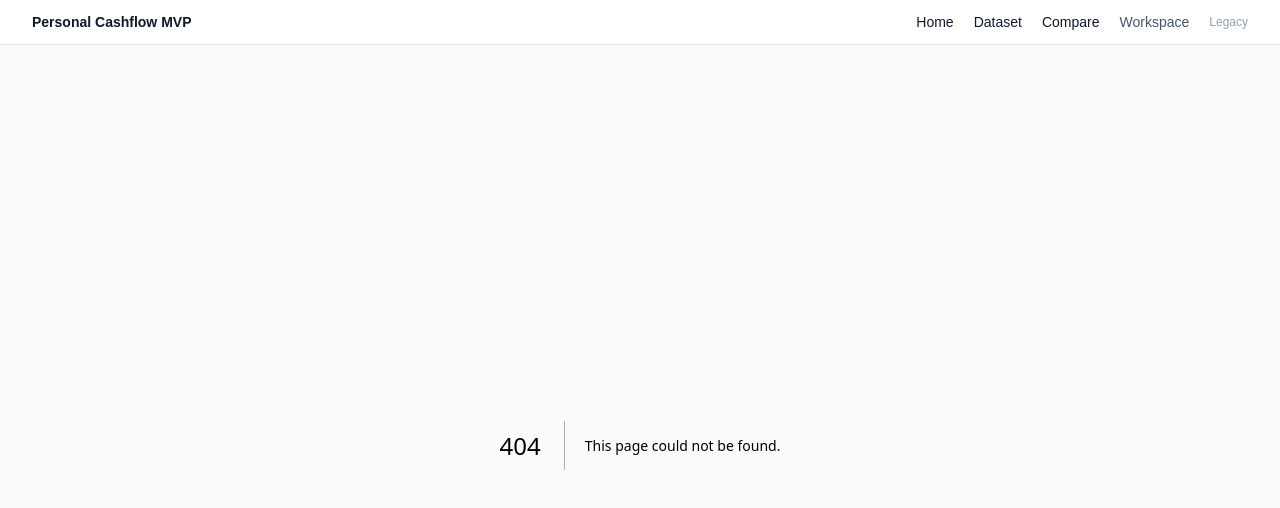
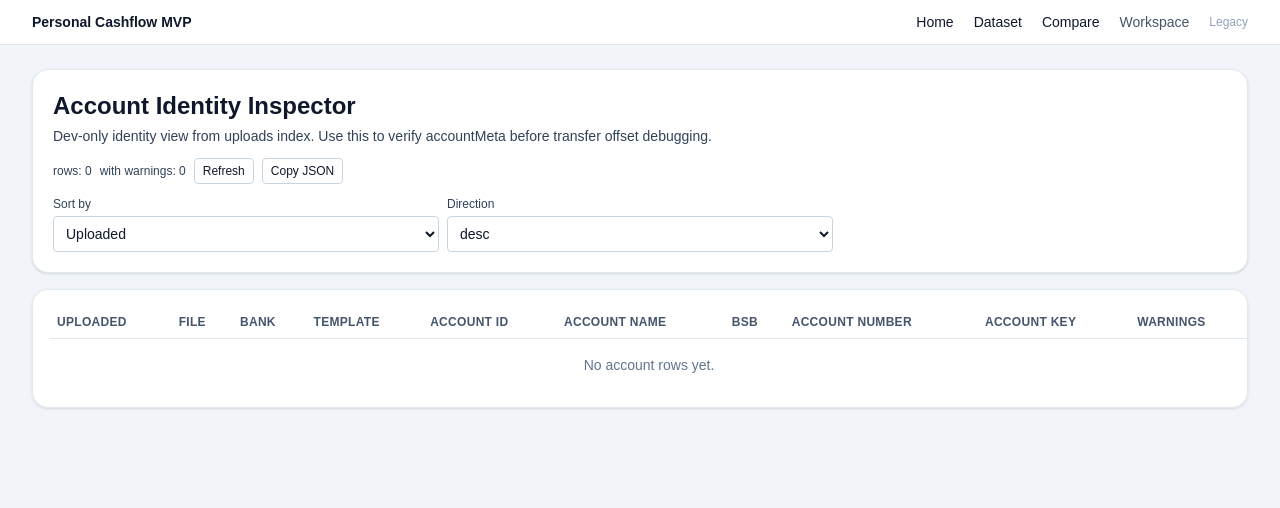
Before and after one commit to gannnnnnnnnnnnnn/mvp1, a Next.js app: page /dev/accounts in a window 1280 px wide. Before the commit this address had no page. Shown: the top 508 px of the page. Built offline with nearby package versions, Linux system fonts and the light colour scheme.

Commit message:
dev(accounts): add dev-only account identity inspector page and API

```diff
--- /dev/null
+++ b/app/api/dev/accounts/route.ts
@@ -0,0 +1,41 @@
+import { NextResponse } from "next/server";
+import { rejectIfProdApi } from "@/lib/devOnly";
+import { readIndex } from "@/lib/fileStore";
+
+function errorJson(status: number, code: string, message: string) {
+  return NextResponse.json(
+    { ok: false, error: { code, message } },
+    { status }
+  );
+}
+
+export async function GET() {
+  const blocked = rejectIfProdApi();
+  if (blocked) return blocked;
+
+  try {
+    const rows = await readIndex();
+    const accounts = rows
+      .map((row) => ({
+        fileId: row.id,
+        fileName: row.originalName,
+        uploadedAt: row.uploadedAt,
+        bankId: row.bankId || "cba",
+        templateId: row.templateId || row.templateType || "unknown",
+        accountId: row.accountId || "default",
+        accountMeta: {
+          accountName: row.accountMeta?.accountName,
+          bsb: row.accountMeta?.bsb,
+          accountNumber: row.accountMeta?.accountNumber,
+          accountKey: row.accountMeta?.accountKey,
+          metaWarnings: row.accountMeta?.metaWarnings || [],
+        },
+      }))
+      .sort((a, b) => b.uploadedAt.localeCompare(a.uploadedAt));
+
+    return NextResponse.json({ ok: true, count: accounts.length, accounts });
+  } catch (err) {
+    console.error("/api/dev/accounts failed", err);
+    return errorJson(500, "IO_FAIL", "Failed to load dev account identities.");
+  }
+}
--- /dev/null
+++ b/app/dev/accounts/AccountsClient.tsx
@@ -0,0 +1,227 @@
+"use client";
+
+import { useEffect, useMemo, useState } from "react";
+
+type ApiError = { code: string; message: string };
+
+type AccountRow = {
+  fileId: string;
+  fileName: string;
+  uploadedAt: string;
+  bankId: string;
+  templateId: string;
+  accountId: string;
+  accountMeta: {
+    accountName?: string;
+    bsb?: string;
+    accountNumber?: string;
+    accountKey?: string;
+    metaWarnings: string[];
+  };
+};
+
+type AccountsResponse = {
+  ok: true;
+  count: number;
+  accounts: AccountRow[];
+};
+
+type SortKey =
+  | "uploadedAt"
+  | "fileName"
+  | "bankId"
+  | "templateId"
+  | "accountId"
+  | "accountName"
+  | "accountKey";
+
+const SORT_LABELS: Record<SortKey, string> = {
+  uploadedAt: "Uploaded",
+  fileName: "File",
+  bankId: "Bank",
+  templateId: "Template",
+  accountId: "Account ID",
+  accountName: "Account Name",
+  accountKey: "Account Key",
+};
+
+function sortValue(row: AccountRow, key: SortKey) {
+  if (key === "uploadedAt") return row.uploadedAt || "";
+  if (key === "fileName") return row.fileName || "";
+  if (key === "bankId") return row.bankId || "";
+  if (key === "templateId") return row.templateId || "";
+  if (key === "accountId") return row.accountId || "";
+  if (key === "accountName") return row.accountMeta.accountName || "";
+  return row.accountMeta.accountKey || "";
+}
+
+export default function AccountsClient() {
+  const [rows, setRows] = useState<AccountRow[]>([]);
+  const [error, setError] = useState<ApiError | null>(null);
+  const [loading, setLoading] = useState(false);
+  const [sortKey, setSortKey] = useState<SortKey>("uploadedAt");
+  const [sortDir, setSortDir] = useState<"asc" | "desc">("desc");
+  const [copyStatus, setCopyStatus] = useState("");
+
+  async function fetchRows() {
+    setLoading(true);
+    setError(null);
+    setCopyStatus("");
+    try {
+      const res = await fetch("/api/dev/accounts", { cache: "no-store" });
+      const data = (await res.json()) as AccountsResponse | { ok: false; error: ApiError };
+      if (!data.ok) {
+        setError(data.error);
+        return;
+      }
+      setRows(data.accounts);
+    } catch {
+      setError({ code: "FETCH_FAILED", message: "Failed to load /api/dev/accounts" });
+    } finally {
+      setLoading(false);
+    }
+  }
+
+  async function copyJson() {
+    await navigator.clipboard.writeText(JSON.stringify(rows, null, 2));
+    setCopyStatus("Copied.");
+    window.setTimeout(() => setCopyStatus(""), 1200);
+  }
+
+  useEffect(() => {
+    void fetchRows();
+  }, []);
+
+  const sortedRows = useMemo(() => {
+    return [...rows].sort((a, b) => {
+      const left = sortValue(a, sortKey);
+      const right = sortValue(b, sortKey);
+      const diff = left.localeCompare(right);
+      return sortDir === "asc" ? diff : -diff;
+    });
+  }, [rows, sortDir, sortKey]);
+
+  const warningCount = useMemo(
+    () => sortedRows.filter((row) => row.accountMeta.metaWarnings.length > 0).length,
+    [sortedRows]
+  );
+
+  return (
+    <main className="min-h-screen bg-slate-100 px-6 py-6 text-slate-900 sm:px-8">
+      <div className="mx-auto max-w-[1400px] space-y-4">
+        <section className="rounded-2xl border border-slate-200 bg-white p-5 shadow-sm">
+          <h1 className="text-2xl font-semibold text-slate-900">Account Identity Inspector</h1>
+          <p className="mt-1 text-sm text-slate-700">
+            Dev-only identity view from uploads index. Use this to verify accountMeta before transfer offset debugging.
+          </p>
+          <div className="mt-3 flex flex-wrap items-center gap-2 text-xs text-slate-700">
+            <span>rows: {sortedRows.length}</span>
+            <span>with warnings: {warningCount}</span>
+            <button
+              type="button"
+              onClick={() => void fetchRows()}
+              className="rounded border border-slate-300 bg-white px-2 py-1 text-slate-900 hover:bg-slate-50"
+            >
+              {loading ? "Refreshing..." : "Refresh"}
+            </button>
+            <button
+              type="button"
+              onClick={() => void copyJson()}
+              className="rounded border border-slate-300 bg-white px-2 py-1 text-slate-900 hover:bg-slate-50"
+              disabled={sortedRows.length === 0}
+            >
+              Copy JSON
+            </button>
+            {copyStatus ? <span className="text-emerald-700">{copyStatus}</span> : null}
+          </div>
+
+          <div className="mt-3 grid gap-2 sm:grid-cols-3">
+            <label className="text-xs font-medium text-slate-700">
+              Sort by
+              <select
+                className="mt-1 h-9 w-full rounded border border-slate-300 bg-white px-2 text-sm text-slate-900"
+                value={sortKey}
+                onChange={(e) => setSortKey(e.target.value as SortKey)}
+              >
+                {(Object.keys(SORT_LABELS) as SortKey[]).map((key) => (
+                  <option key={key} value={key}>
+                    {SORT_LABELS[key]}
+                  </option>
+                ))}
+              </select>
+            </label>
+            <label className="text-xs font-medium text-slate-700">
+              Direction
+              <select
+                className="mt-1 h-9 w-full rounded border border-slate-300 bg-white px-2 text-sm text-slate-900"
+                value={sortDir}
+                onChange={(e) => setSortDir(e.target.value as "asc" | "desc")}
+              >
+                <option value="desc">desc</option>
+                <option value="asc">asc</option>
+              </select>
+            </label>
+          </div>
+
+          {error && (
+            <div className="mt-3 rounded border border-rose-200 bg-rose-50 p-2 text-sm text-rose-700">
+              {error.code}: {error.message}
+            </div>
+          )}
+        </section>
+
+        <section className="overflow-auto rounded-2xl border border-slate-200 bg-white p-4 shadow-sm">
+          <table className="min-w-[1200px] text-sm text-slate-900">
+            <thead>
+              <tr className="border-b border-slate-200 text-left text-xs uppercase tracking-wide text-slate-600">
+                <th className="px-2 py-2">Uploaded</th>
+                <th className="px-2 py-2">File</th>
+                <th className="px-2 py-2">Bank</th>
+                <th className="px-2 py-2">Template</th>
+                <th className="px-2 py-2">Account ID</th>
+                <th className="px-2 py-2">Account Name</th>
+                <th className="px-2 py-2">BSB</th>
+                <th className="px-2 py-2">Account Number</th>
+                <th className="px-2 py-2">Account Key</th>
+                <th className="px-2 py-2">Warnings</th>
+              </tr>
+            </thead>
+            <tbody>
+              {sortedRows.map((row) => {
+                const hasWarnings = row.accountMeta.metaWarnings.length > 0;
+                return (
+                  <tr
+                    key={row.fileId}
+                    className={`border-b border-slate-100 ${hasWarnings ? "bg-amber-50" : "bg-white"}`}
+                  >
+                    <td className="px-2 py-2">{row.uploadedAt.slice(0, 19).replace("T", " ")}</td>
+                    <td className="px-2 py-2">{row.fileName}</td>
+                    <td className="px-2 py-2">{row.bankId}</td>
+                    <td className="px-2 py-2">{row.templateId}</td>
+                    <td className="px-2 py-2 font-mono text-xs">{row.accountId}</td>
+                    <td className="px-2 py-2">{row.accountMeta.accountName || "-"}</td>
+                    <td className="px-2 py-2 font-mono text-xs">{row.accountMeta.bsb || "-"}</td>
+                    <td className="px-2 py-2 font-mono text-xs">
+                      {row.accountMeta.accountNumber || "-"}
+                    </td>
+                    <td className="px-2 py-2 font-mono text-xs">{row.accountMeta.accountKey || "-"}</td>
+                    <td className="px-2 py-2 text-xs">
+                      {hasWarnings ? row.accountMeta.metaWarnings.join(", ") : "-"}
+                    </td>
+                  </tr>
+                );
+              })}
+              {sortedRows.length === 0 && !loading ? (
+                <tr>
+                  <td colSpan={10} className="px-2 py-4 text-center text-sm text-slate-500">
+                    No account rows yet.
+                  </td>
+                </tr>
+              ) : null}
+            </tbody>
+          </table>
+        </section>
+      </div>
+    </main>
+  );
+}
--- /dev/null
+++ b/app/dev/accounts/page.tsx
@@ -0,0 +1,7 @@
+import { assertDevOnlyPage } from "@/lib/devOnly";
+import AccountsClient from "@/app/dev/accounts/AccountsClient";
+
+export default function DevAccountsPage() {
+  assertDevOnlyPage();
+  return <AccountsClient />;
+}
```
